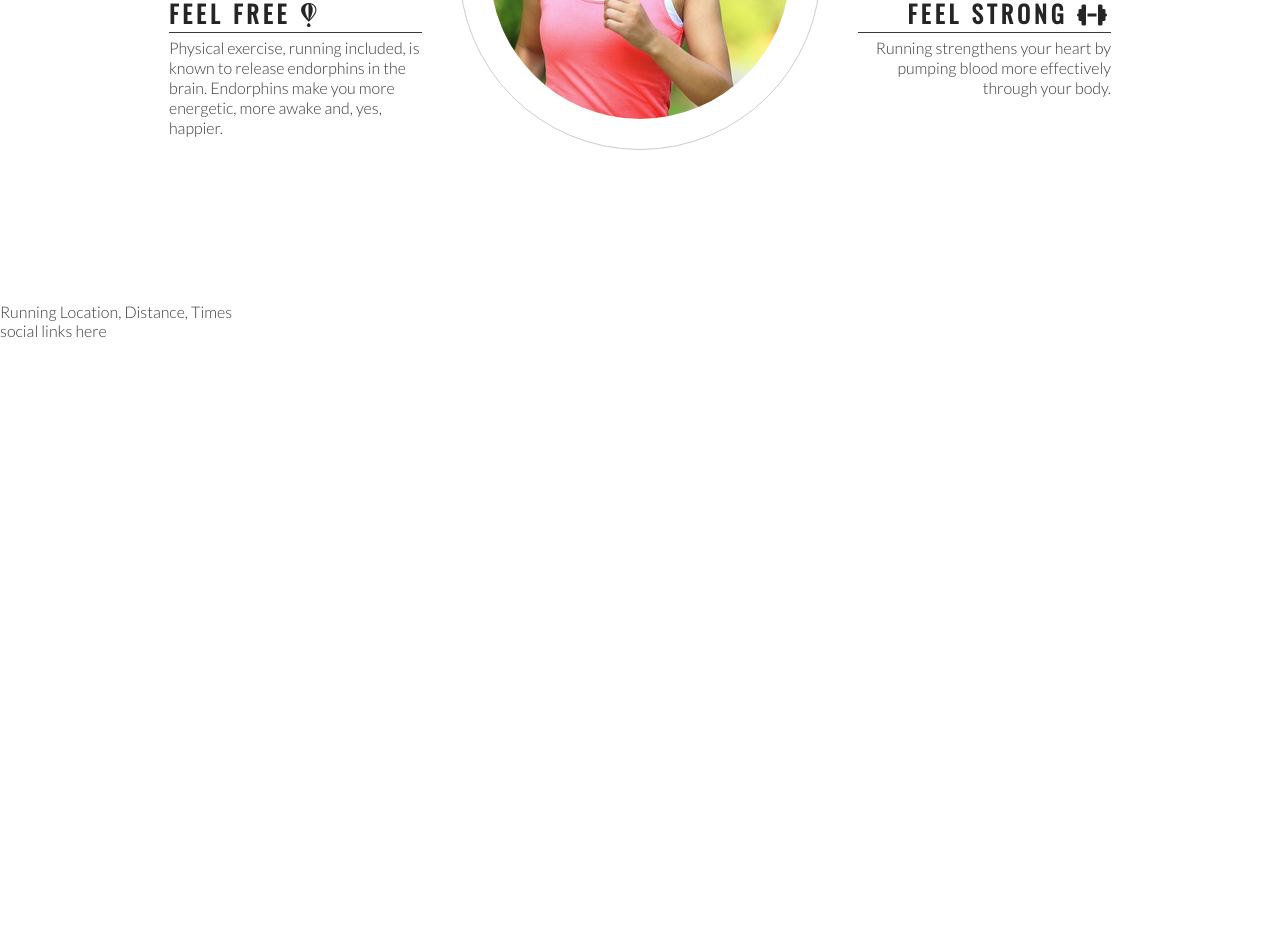
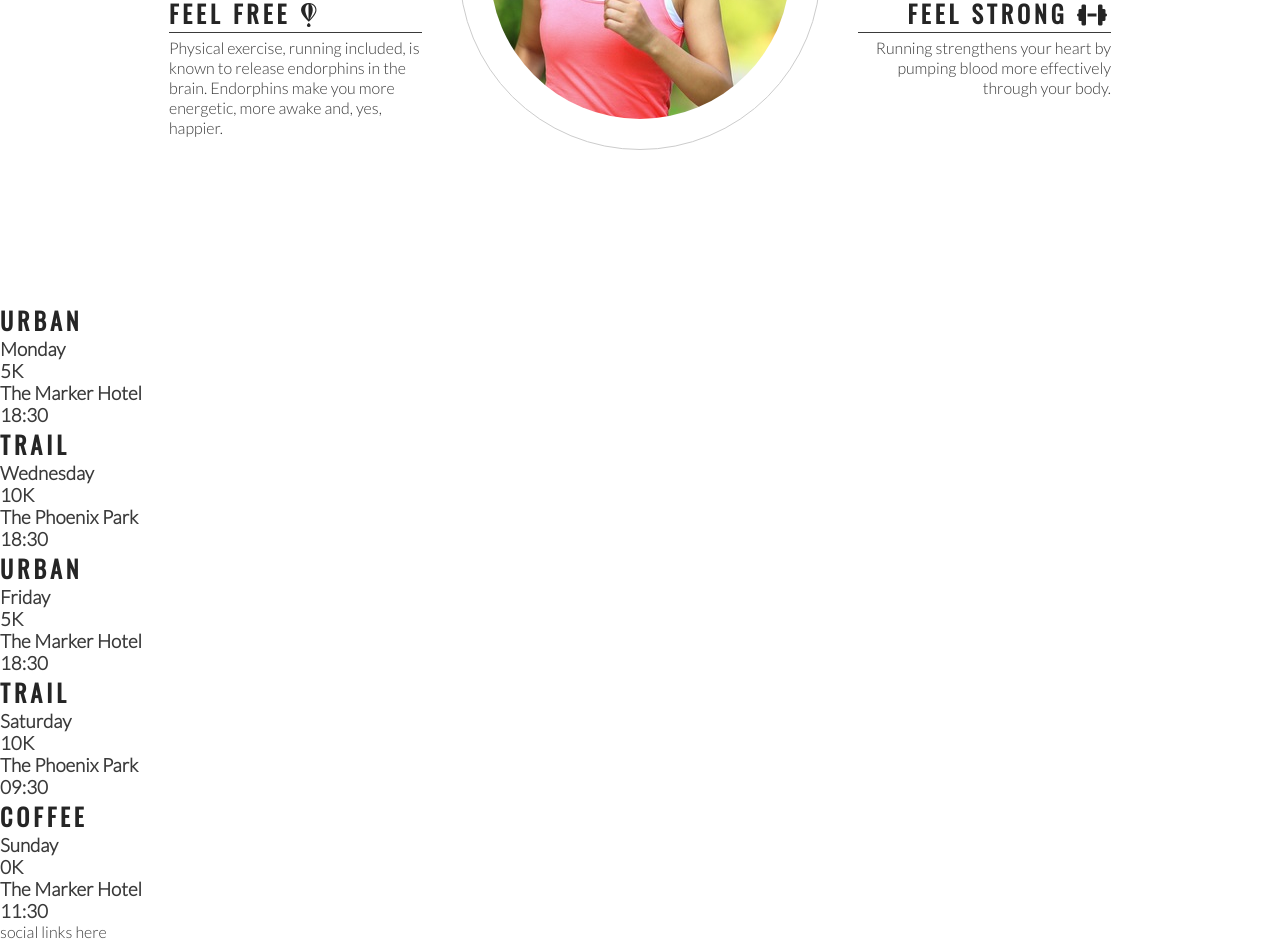
Before and after one commit to OdoJoe/love-running, a plain HTML site: page index.html in a window 1280 px wide. Shown: the part 984-1925 px from the top of the page. Before the commit the page ends 1324 px from the top, so only its background shows below. Drawn offline with nearby package versions, Linux system fonts and the light colour scheme.

Commit message:
add meet up times main structure

```diff
--- a/index.html
+++ b/index.html
@@ -76,7 +76,41 @@
         </div>
     </section>
     <section>
-        Running Location, Distance, Times
+        <div>
+            <h2>Urban</h2>
+            <h3>Monday</h3>
+            <h3>5K</h3>
+            <h3>The Marker Hotel</h3>
+            <h3>18:30</h3>
+        </div>
+        <div>
+            <h2>Trail</h2>
+            <h3>Wednesday</h3>
+            <h3>10K</h3>
+            <h3>The Phoenix Park</h3>
+            <h3>18:30</h3>
+        </div>
+        <div>
+            <h2>Urban</h2>
+            <h3>Friday</h3>
+            <h3>5K</h3>
+            <h3>The Marker Hotel</h3>
+            <h3>18:30</h3>
+        </div>
+        <div>
+            <h2>Trail</h2>
+            <h3>Saturday</h3>
+            <h3>10K</h3>
+            <h3>The Phoenix Park</h3>
+            <h3>09:30</h3>
+        </div>
+        <div>
+            <h2>Coffee</h2>
+            <h3>Sunday</h3>
+            <h3>0K</h3>
+            <h3>The Marker Hotel</h3>
+            <h3>11:30</h3>
+        </div>
     </section>
     <footer>
         social links here
```
